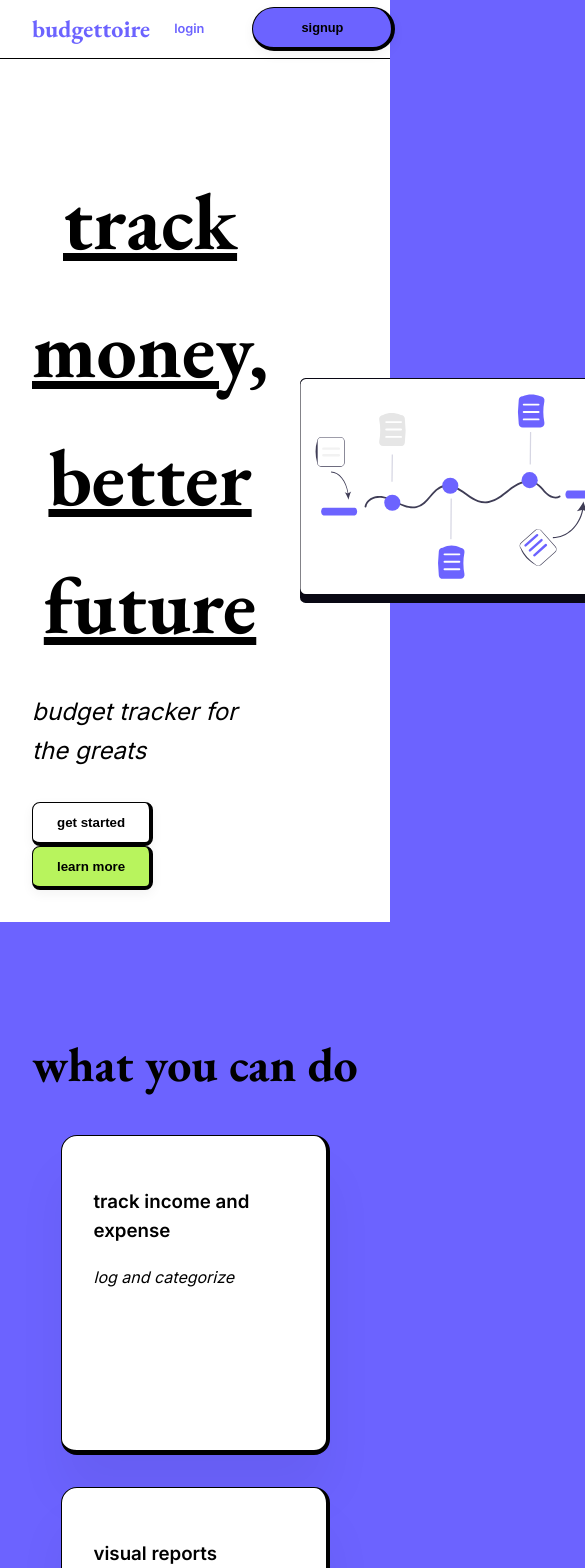
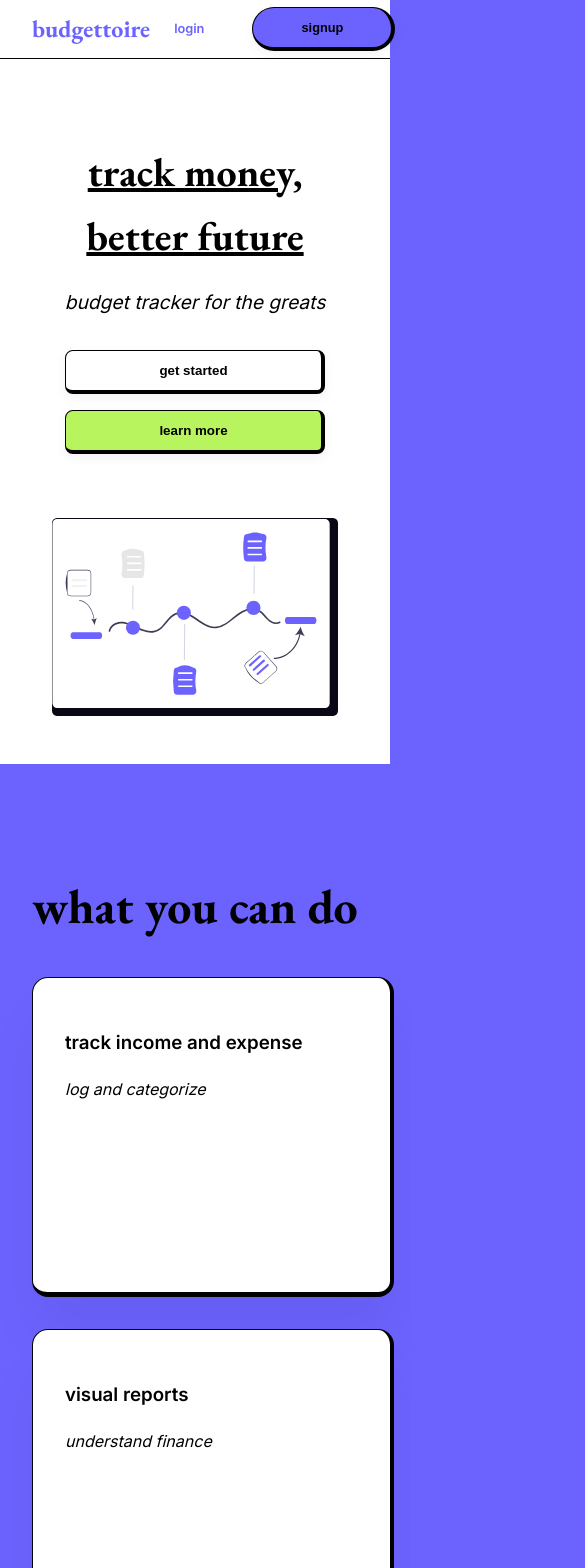
Before and after one commit to kattyd/budgettoire, a React (Vite) app: page / in a window 390 px wide. Shown: the top 1568 px of the page, 585 px wide, since content can reach past the window. Built offline with nearby package versions, Linux system fonts and the light colour scheme; no server answers.

Commit message:
made homepage hero section mobile responsive

```diff
--- a/src/pages/Homepage.module.css
+++ b/src/pages/Homepage.module.css
@@ -170,3 +170,39 @@ p {
     color: var(--primary);
     font-style: normal;
 }
+
+@media (max-width: 768px) {
+    .hero {
+        flex-direction: column;
+        align-items: center;
+        text-align: center;
+        padding: 3rem 1rem;
+    }
+    .heroText h1 {
+        font-size: 2.5rem;
+    }
+    .heroText p {
+        font-size: 1.2rem;
+    }
+    .heroButtons {
+        display: flex;
+        flex-direction: column;
+        gap: 1rem;
+    }
+    .heroButtons button {
+        width: 100%;
+        max-width: 300px;
+    }
+    .heroImage {
+        width: 80%;
+        margin-top: 2rem;
+    }
+    .featureGrid {
+        flex-direction: column;
+        align-items: center;
+    }
+    .featureCard {
+        width: 90%;
+        max-width: 300px;
+    }
+}
```
